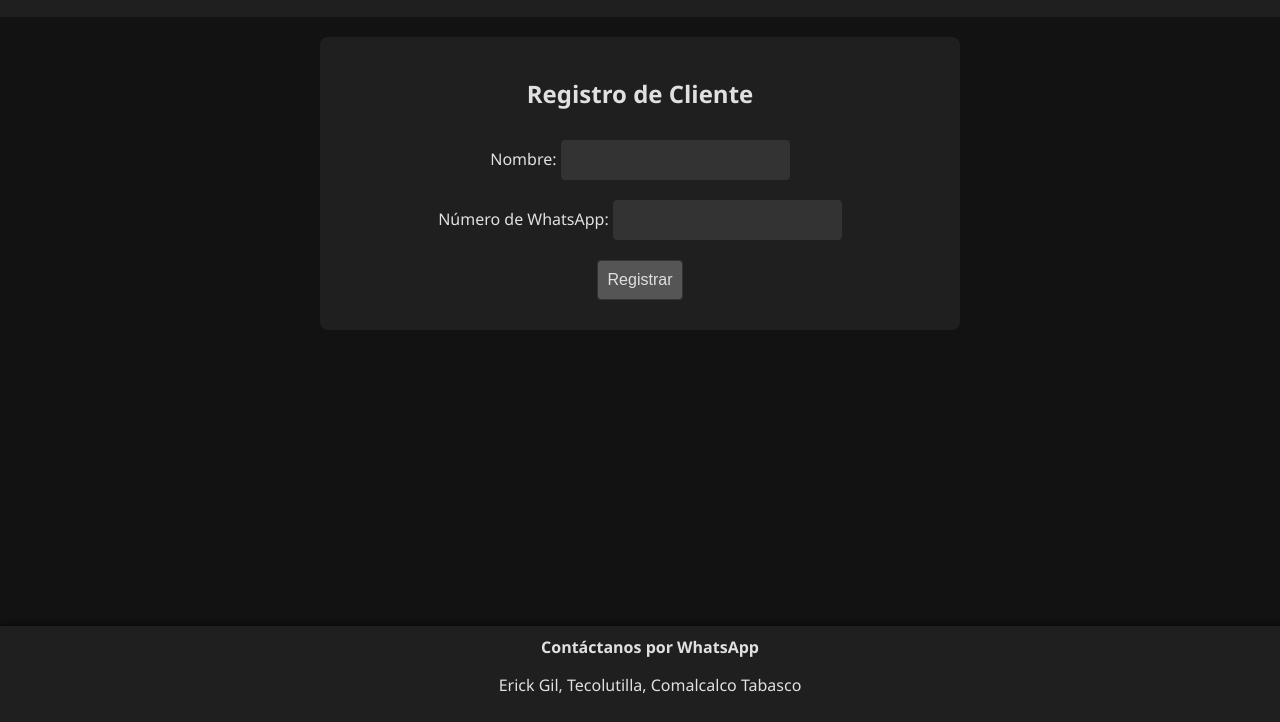
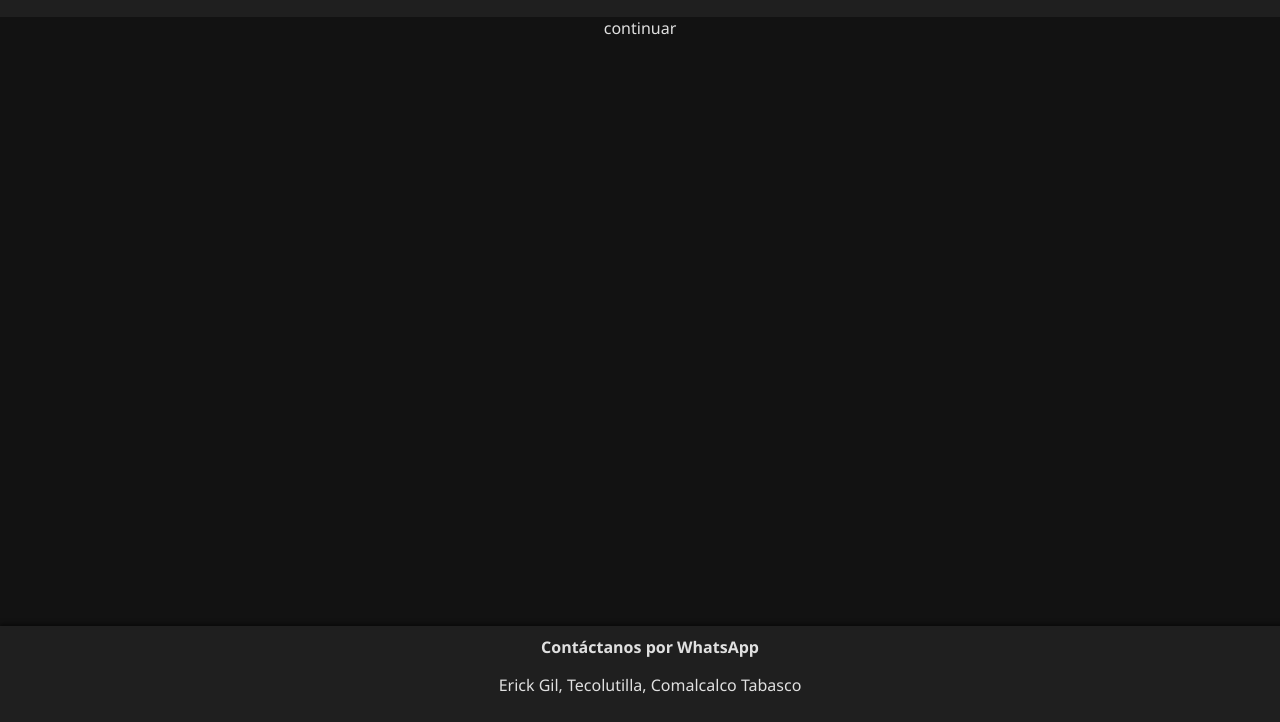
Before and after one commit to Erickg72/Black-tattoos, a plain HTML site: page index.html in a window 1280 px wide. Shown: the part 78-800 px from the top of the page. Drawn offline with Linux system fonts and the light colour scheme.

Commit message:
Actualizar index.html

```diff
--- a/index.html
+++ b/index.html
@@ -3,7 +3,7 @@
 <head>
     <meta charset="UTF-8">
     <meta name="viewport" content="width=device-width, initial-scale=1.0">
-    <title>Black Tattoos</title>
+    <title>Hola,estás enBlack Tattoos,aquí podrás ver nuestro catálogo de trabajos realizados</title>
     <style>
         body {
             background-color: #121212;
@@ -90,14 +90,8 @@
         <h1>Black Tattoos</h1>
     </header>
 
-    <div id="register">
-        <h2>Registro de Cliente</h2>
-        <form id="registration-form">
-            <label for="name">Nombre:</label>
-            <input type="text" id="name" name="name" required><br>
-            <label for="whatsapp">Número de WhatsApp:</label>
-            <input type="tel" id="whatsapp" name="whatsapp" required><br>
-            <button type="submit">Registrar</button>
+    <div
+            <button type="submit">continuar</button>
         </form>
     </div>
 
```
